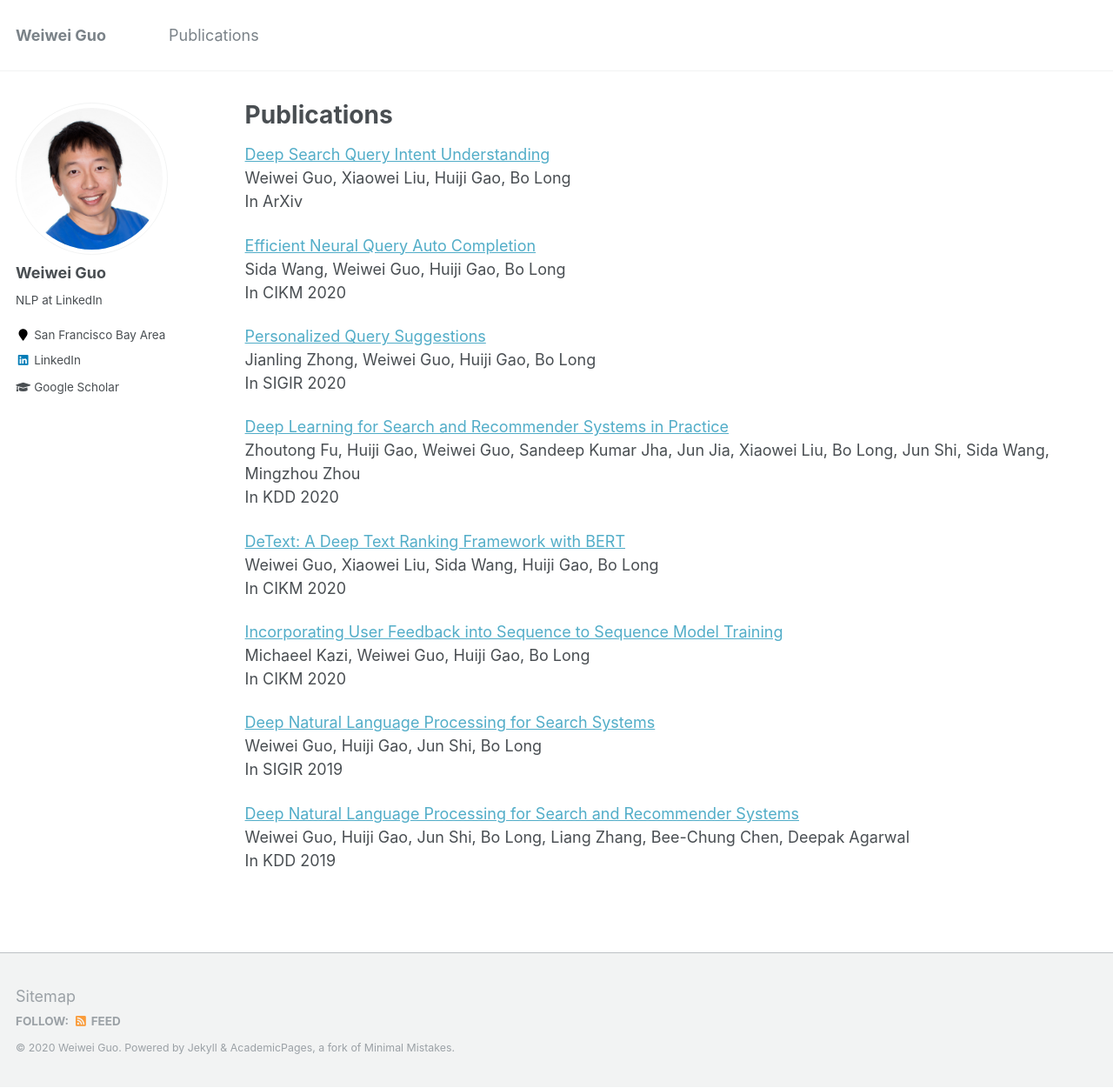
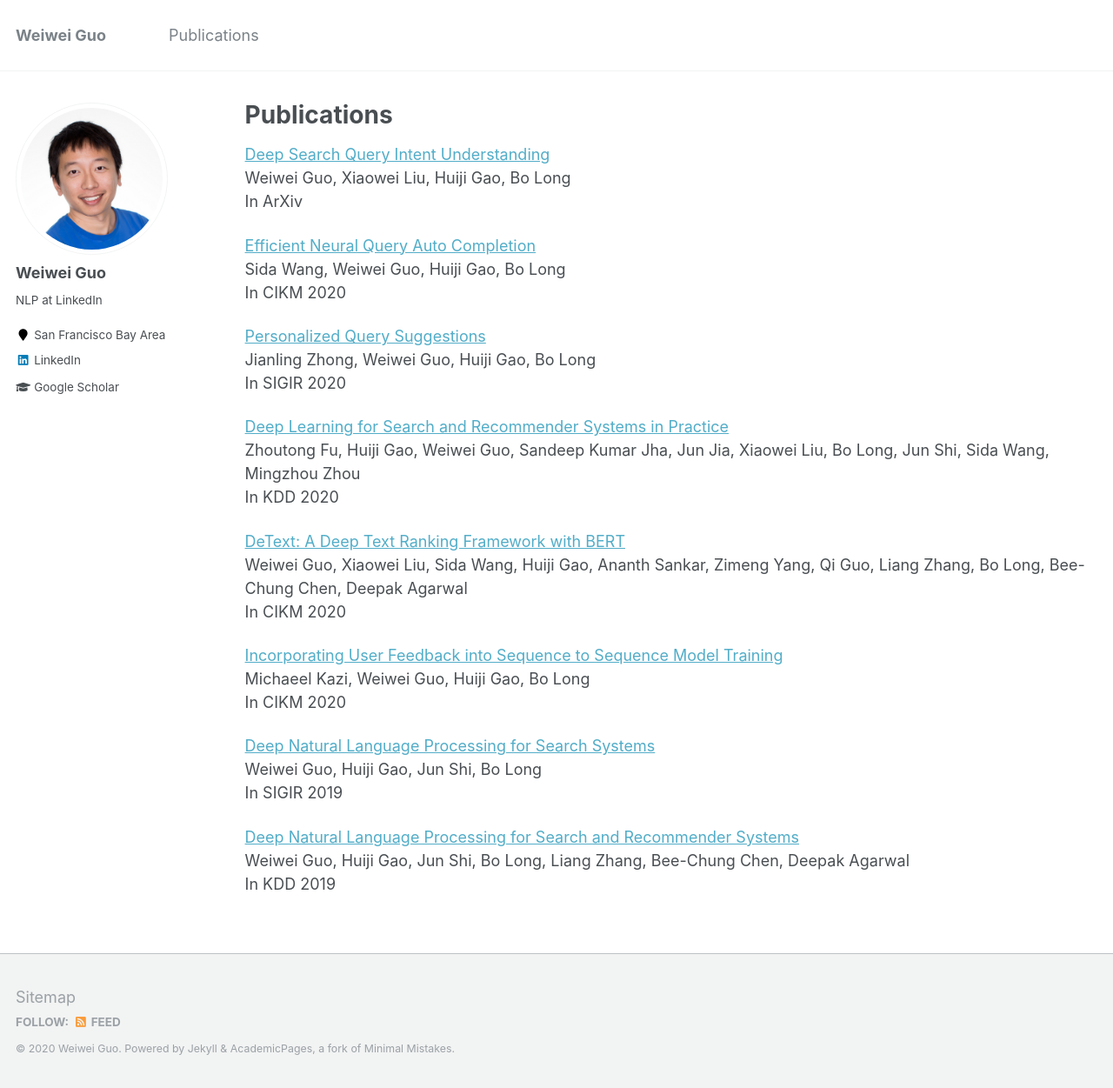
Before and after one commit to guoweiwei/guoweiwei.github.io, a Jekyll site: the page built from _pages/publications.md, in a window 1280 px wide and 1251 px high. Shown: the whole window at 87% size. Built offline with Jekyll 4.4.1, drawn with Linux system fonts in a browser that asks for light colours.

Commit message:
update publications

```diff
--- a/_publications/2020-detext.md
+++ b/_publications/2020-detext.md
@@ -1,6 +1,6 @@
 ---
 title: "DeText: A Deep Text Ranking Framework with BERT"
-author: "Weiwei Guo, Xiaowei Liu, Sida Wang, Huiji Gao, Bo Long"
+author: "Weiwei Guo, Xiaowei Liu, Sida Wang, Huiji Gao, Ananth Sankar, Zimeng Yang, Qi Guo, Liang Zhang, Bo Long, Bee-Chung Chen, Deepak Agarwal"
 venue: 'CIKM 2020'
-paperurl: 'http://academicpages.github.io/files/paper2.pdf'
+paperurl: "http://guoweiwei.github.io/files/detext.pdf"
 ---
```
Also changed, not shown: _publications/2019-kddtutorial.md (+1 -1 lines), _publications/2019-sigirtutorial.md (+1 -1 lines), _publications/2020-click-query-suggestion.md (+1 -1 lines), _publications/2020-kddtutorial.md (+1 -1 lines), _publications/2020-personalized-query-suggestion.md (+1 -1 lines), 9 other files.
